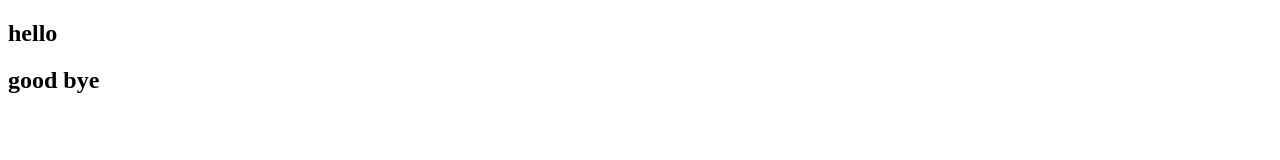
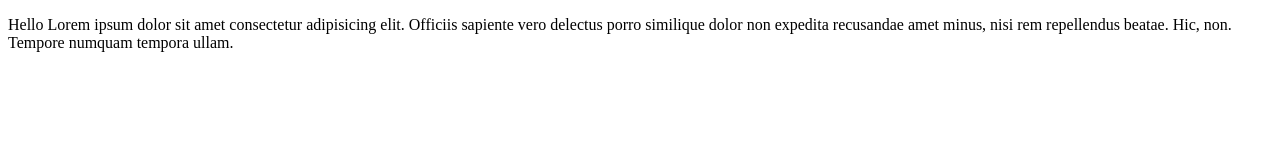
Before and after one commit to RuslanRomeI/goit-homework-02, a plain HTML site: page index.html in a window 1280 px wide. Drawn offline with Linux system fonts and the light colour scheme.

Commit message:
Commit index.html

```diff
--- a/index.html
+++ b/index.html
@@ -1,12 +1,16 @@
 <!DOCTYPE html>
 <html lang="en">
+
 <head>
     <meta charset="UTF-8">
     <meta name="viewport" content="width=device-width, initial-scale=1.0">
     <title>Document</title>
 </head>
+
 <body>
-    <h2>hello</h2>
-    <h2>good bye</h2>
+    <p>Hello Lorem ipsum dolor sit amet consectetur adipisicing elit. Officiis sapiente vero delectus porro similique
+        dolor non expedita recusandae amet minus, nisi rem repellendus beatae. Hic, non. Tempore numquam tempora ullam.
+    </p>
 </body>
+
 </html>
```
